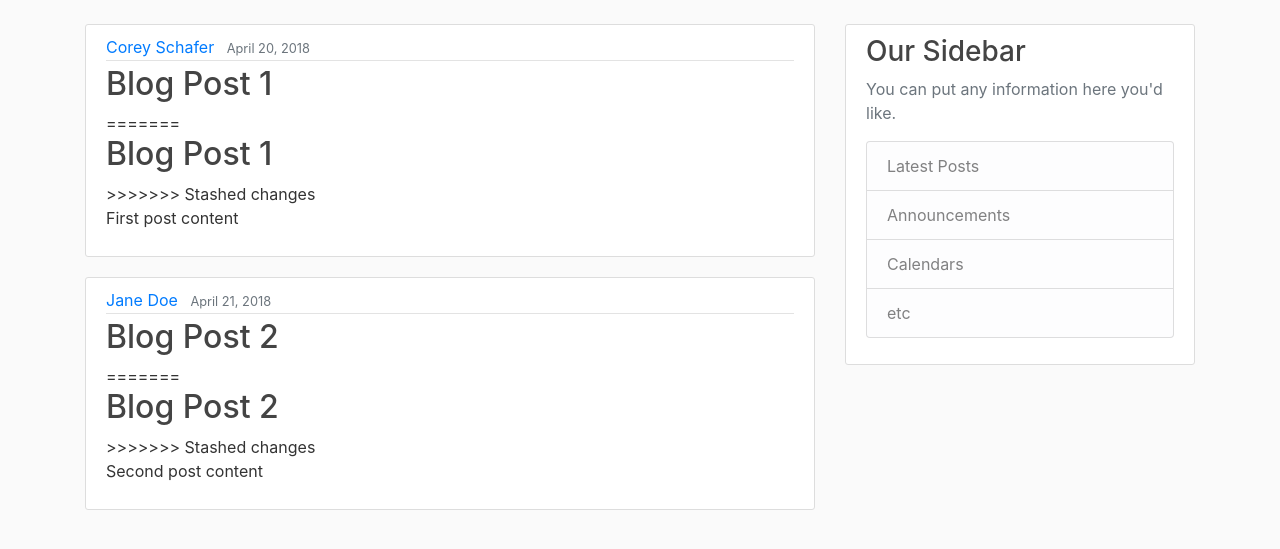
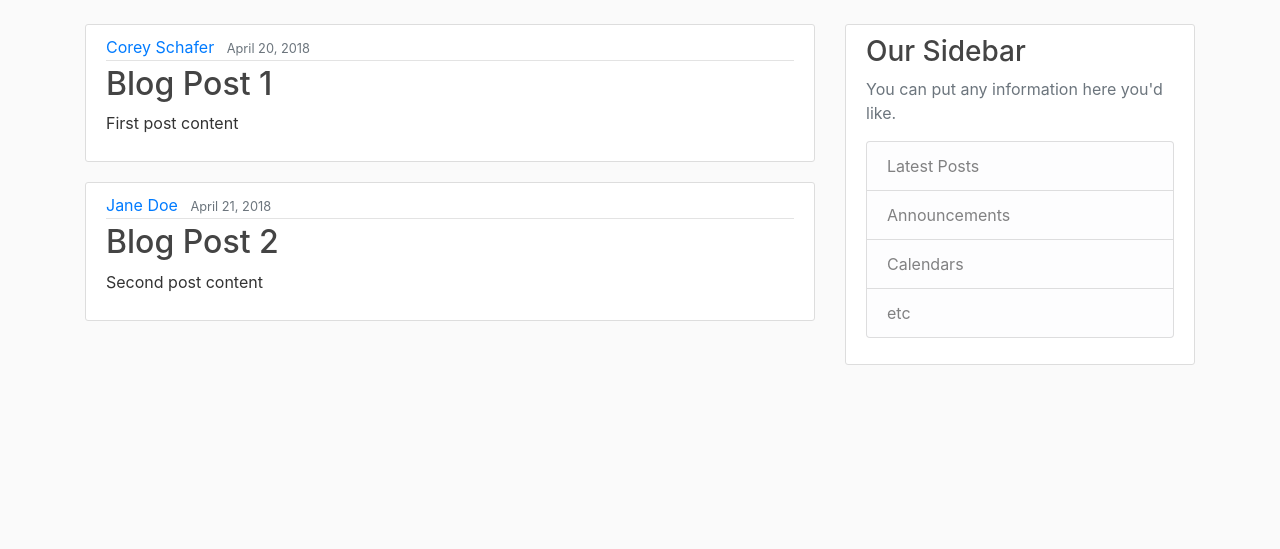
Before and after one commit to farouktif/Flask_Blog, a Flask app: page / in a window 1280 px wide. Shown: the part 56-605 px from the top of the page. Run offline with Flask 2, Linux system fonts and the light colour scheme; some libraries are stand-ins or nearby versions.

Commit message:
Update home.html

```diff
--- a/04-Database/flaskblog/templates/home.html
+++ b/04-Database/flaskblog/templates/home.html
@@ -7,10 +7,7 @@
               <a class="mr-2" href="#">{{ post.author }}</a>
               <small class="text-muted">{{ post.date_posted }}</small>
             </div>
-            <h2><a class="article-title test" href="#">{{ post.title }}</a></h2>
-=======
-            <h2><a class="article-title test2" href="#">{{ post.title }}</a></h2>
->>>>>>> Stashed changes
+            <h2><a class="article-title" href="#">{{ post.title }}</a></h2>
             <p class="article-content">{{ post.content }}</p>
           </div>
         </article>
```
